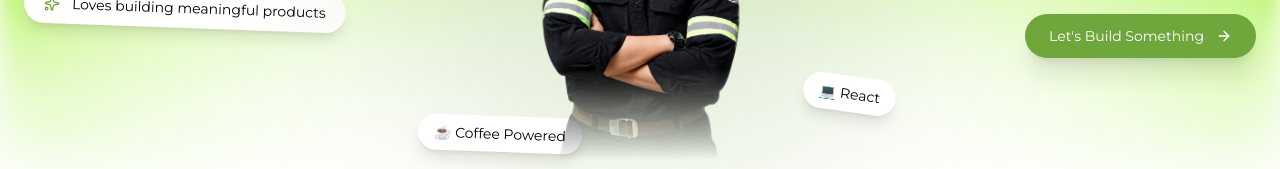
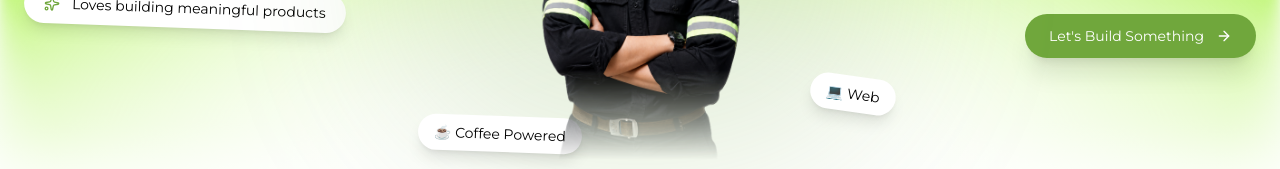
Before and after one commit to pramudyaeka/portfolio-pramudya, a React (Vite) app: page / in a window 1280 px wide. Shown: the part 567-736 px from the top of the page. Built offline with nearby package versions, Linux system fonts and the light colour scheme; a web font is replaced by a local one.

Commit message:
edit hero.jsx and SelectedWorks.jsx to add href links to the buttons and cards.

```diff
--- a/src/section/Hero.jsx
+++ b/src/section/Hero.jsx
@@ -96,7 +96,7 @@ function Hero() {
                             🎨 UI/UX
                         </div>
                         <div className="hidden xl:flex absolute right-0 bottom-12 bg-white rounded-full shadow-lg px-4 py-2 rotate-[8deg] text-sm">
-                            💻 React
+                            💻 Web
                         </div>
                         <div className="hidden xl:flex absolute left-8 bottom-2 bg-white rounded-full shadow-lg px-4 py-2 rotate-2 text-sm">
                             ☕ Coffee Powered
```
